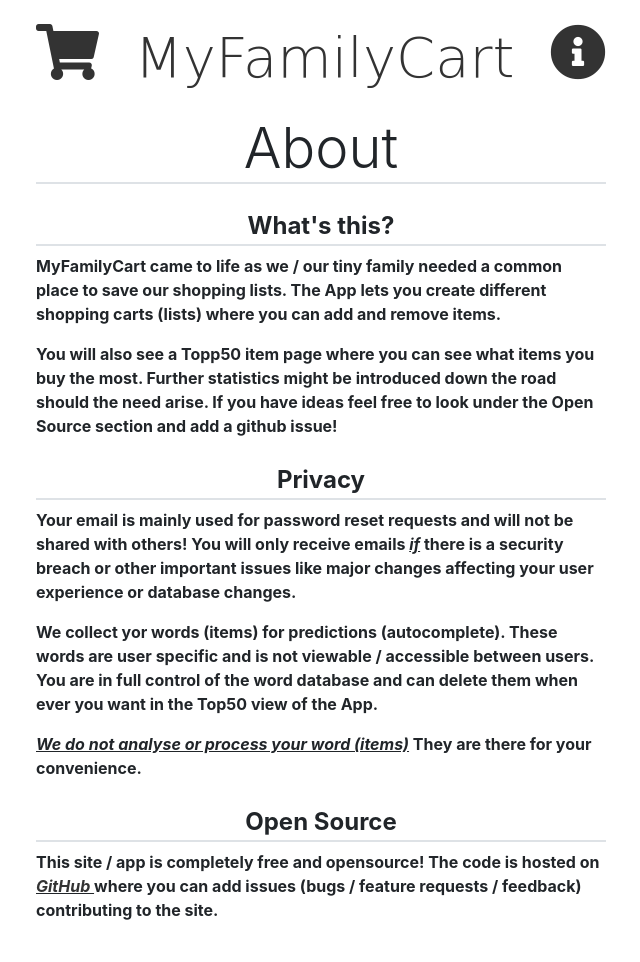
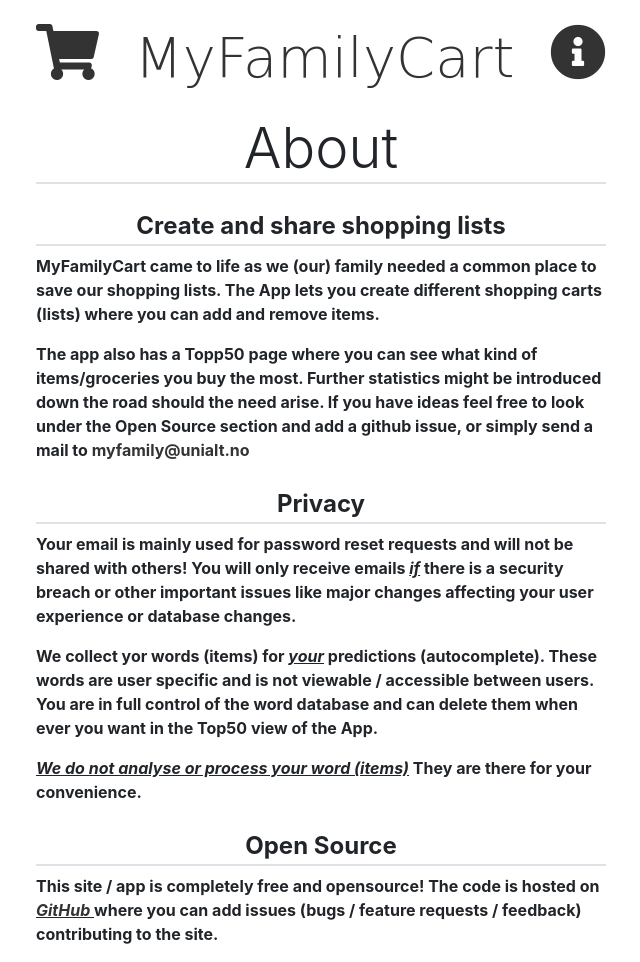
Before and after one commit to izznogooood/myfamilycart, a Django app: page /about/ in a window 1280 px wide. Shown: the whole page, without its empty margins (319-959 px from the left). Before the commit the page ends 920 px from the top, so only its background shows below. Run offline with Django 3.2, Linux system fonts and the light colour scheme; some libraries are stand-ins or nearby versions; some web fonts are replaced.

Commit message:
update readme, about page

```diff
--- a/templates/about.html
+++ b/templates/about.html
@@ -4,17 +4,18 @@
     <div class="container">
         <legend class="text-center display-4 border-bottom mt-4">About</legend>
 
-        <legend class="text-center display-5 border-bottom mt-4">What's this?</legend>
+        <legend class="text-center display-5 border-bottom mt-4">Create and share shopping lists</legend>
         <p>
-            MyFamilyCart came to life as we / our tiny family needed a common
+            MyFamilyCart came to life as we (our) family needed a common
             place to save our shopping lists. The App lets you create different
             shopping carts (lists) where you can add and remove items.
         </p>
         <p>
-            You will also see a Topp50 item page where you can see what items you buy
+            The app also has a Topp50 page where you can see what kind of items/groceries you buy
             the most. Further statistics might be introduced down the road should the need
             arise. If you have ideas feel free to look under the Open Source section
-            and add a github issue!
+            and add a github issue, or simply send a mail to
+            <a href="mailto:myfamily@unialt.no">myfamily@unialt.no</a>
         </p>
 
         <legend class="text-center display-5 border-bottom mt-4">Privacy</legend>
@@ -25,7 +26,7 @@
             your user experience or database changes.
         </p>
         <p>
-            We collect yor words (items) for predictions
+            We collect yor words (items) for <i><u>your</u></i> predictions
             (autocomplete). These words are user specific and is not viewable /
             accessible between users. You are in full control of the word database
             and can delete them when ever you want in the Top50 view of the App.
```
Also changed, not shown: README.md.
